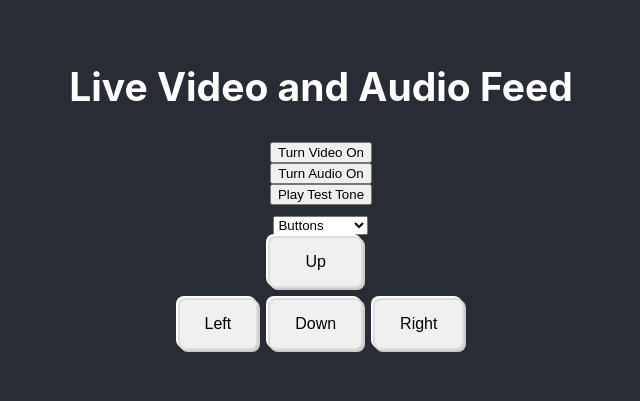
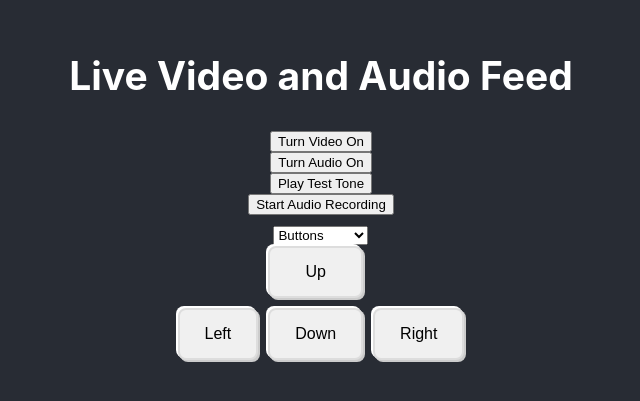
Before and after one commit to abhinavyarragunta/SET_2024-25, a React (Create React App) app in the folder test-app/: page / in a window 1280 px wide. Shown: the part 205-606 px from the top of the page, without its empty margins (319-959 px from the left). Built offline with nearby package versions, Linux system fonts and the light colour scheme; no server answers.

Commit message:
Added front-end and initial robot control app

```diff
--- a/test-app/src/App.js
+++ b/test-app/src/App.js
@@ -6,9 +6,11 @@ import DirectionButtons from './DirectionButtons';
 function App() {
   const socket = useRef(null);
   const audioContextRef = useRef(null);
+  const audioStreamRef = useRef(null);
   const [ipAddress, setIpAddress] = useState('');
   const [isVideoOn, setIsVideoOn] = useState(false);
   const [isAudioOn, setIsAudioOn] = useState(false);
+  const [isRecording, setIsRecording] = useState(false);
   const flaskServerUrl = "http://127.0.0.1:8000";
 
   // Fetch the IP address from the Flask server when the component mounts
@@ -65,6 +67,36 @@ function App() {
     oscillator.stop(audioContextRef.current.currentTime + 1); // Play for 1 second
   };
 
+  // Start recording audio
+  const startRecording = async () => {
+    try {
+      const stream = await navigator.mediaDevices.getUserMedia({ audio: true });
+      audioStreamRef.current = stream;
+      setIsRecording(true);
+
+      // Send audio data to Flask via WebSocket
+      const mediaRecorder = new MediaRecorder(stream);
+      mediaRecorder.ondataavailable = (event) => {
+        if (socket.current && event.data.size > 0) {
+          socket.current.emit('audio_stream', event.data); // Send audio to server
+        }
+      };
+      mediaRecorder.start(100); // Collect audio data in chunks (every 100ms)
+
+    } catch (error) {
+      console.error("Error accessing the microphone:", error);
+    }
+  };
+
+  // Stop recording audio
+  const stopRecording = () => {
+    if (audioStreamRef.current) {
+      const tracks = audioStreamRef.current.getTracks();
+      tracks.forEach(track => track.stop()); // Stop the tracks when done recording
+    }
+    setIsRecording(false);
+  };
+
   return (
     <div className="App">
       <header className="App-header">
@@ -82,6 +114,11 @@ function App() {
 
         {/* Test Tone Button */}
         <button onClick={playTestTone}>Play Test Tone</button>
+
+        {/* Recording Toggle Button */}
+        <button onClick={isRecording ? stopRecording : startRecording}>
+          {isRecording ? 'Stop Audio Recording' : 'Start Audio Recording'}
+        </button>
 
         {/* Video Feed */}
         {isVideoOn && (
```
Also changed, not shown: 1 other file (tests, documents, lock files or other folders).
